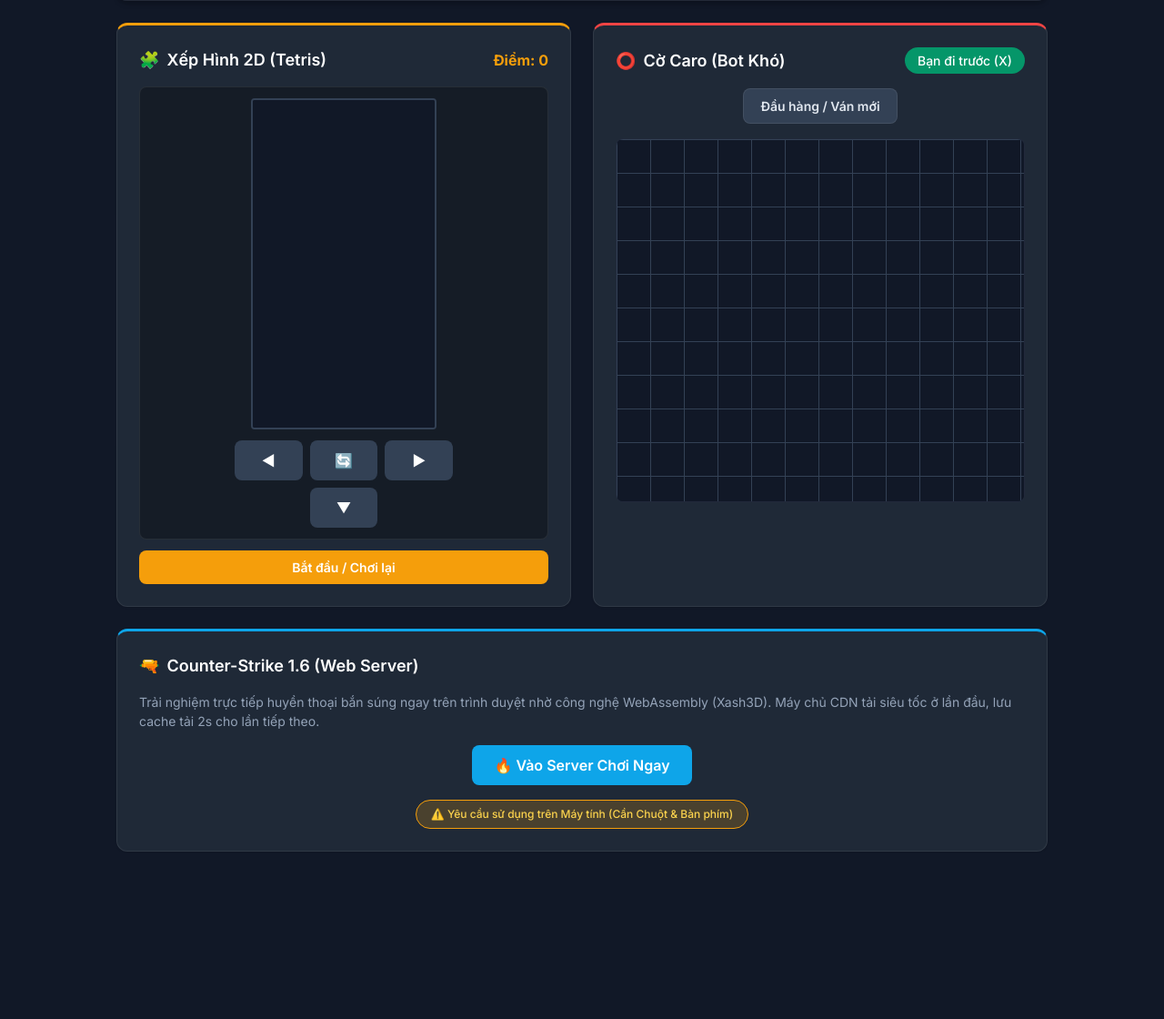
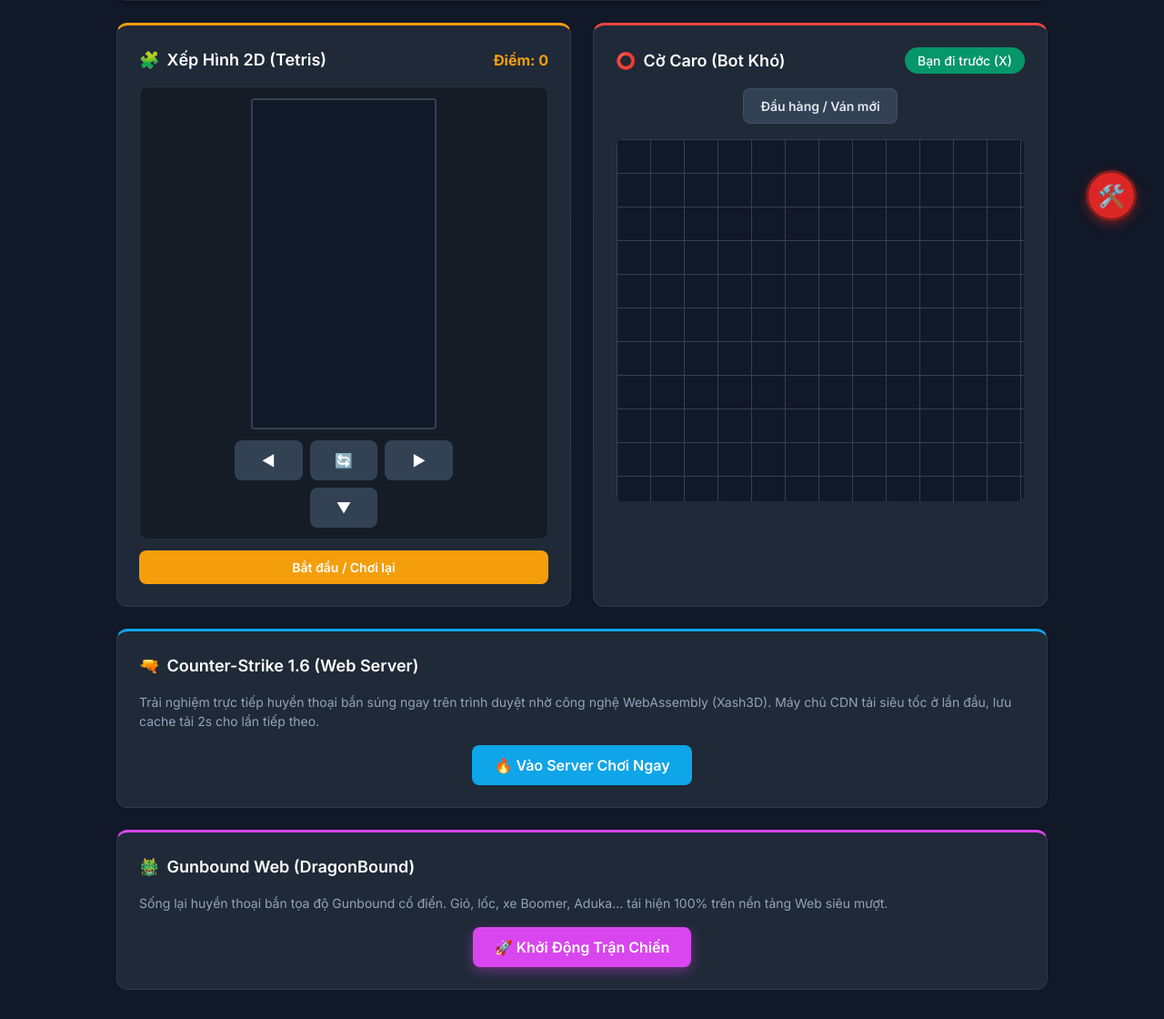
Before and after one commit to thuyALC/web-bot-page, a Flask app: page / in a window 1280 px wide. Shown: the part 527-1647 px from the top of the page at 91% size. Before the commit the page ends 1463 px from the top, so only its background shows below. Run offline with Flask 3, Linux system fonts and the light colour scheme; a map, chart or similar area stays blank.

Commit message:
Update index.html

```diff
--- a/templates/index.html
+++ b/templates/index.html
@@ -19,6 +19,7 @@
       --warning: #f59e0b;
       --purple: #8b5cf6;
       --cyan: #0ea5e9;
+      --pink: #d946ef;
       --shadow-sm: 0 1px 2px 0 rgba(0, 0, 0, 0.1);
       --shadow-md: 0 4px 6px -1px rgba(0, 0, 0, 0.2), 0 2px 4px -1px rgba(0, 0, 0, 0.1);
     }
@@ -32,7 +33,7 @@
     .header-title p { color: var(--text-muted); font-size: 15px; }
 
     .grid { display: grid; grid-template-columns: repeat(auto-fit, minmax(400px, 1fr)); gap: 24px; }
-    .card { background: var(--bg-card); border: 1px solid var(--border-color); border-radius: 12px; padding: 24px; box-shadow: var(--shadow-sm); transition: transform 0.15s, box-shadow 0.15s; }
+    .card { background: var(--bg-card); border: 1px solid var(--border-color); border-radius: 12px; padding: 24px; box-shadow: var(--shadow-sm); transition: transform 0.15s, box-shadow 0.15s; position: relative; overflow: hidden;}
     .card:hover { transform: translateY(-1px); box-shadow: var(--shadow-md); }
 
     .card-header { display: flex; align-items: center; margin-bottom: 16px; gap: 8px; }
@@ -74,7 +75,15 @@
     .caro-cell:hover { background: #1f2937; }
     .win-cell { background: #facc15 !important; color: #0f172a !important; }
 
-    @media (max-width: 640px) { .grid { grid-template-columns: 1fr; } body { padding: 12px; } }
+    /* HACK MENU STYLES */
+    #hack-menu-container { position: fixed; bottom: 30px; right: 30px; z-index: 9999; }
+    #btn-toggle-hack { width: 56px; height: 56px; border-radius: 50%; background: #dc2626; color: white; font-size: 24px; border: 3px solid #7f1d1d; box-shadow: 0 4px 12px rgba(220, 38, 38, 0.4); cursor: pointer; display: flex; align-items: center; justify-content: center; transition: 0.3s; }
+    #btn-toggle-hack:hover { transform: scale(1.1) rotate(15deg); background: #ef4444; }
+    #hack-panel { display: none; position: absolute; bottom: 70px; right: 0; background: rgba(15, 23, 42, 0.95); border: 2px solid #ef4444; border-radius: 12px; padding: 16px; width: 260px; box-shadow: 0 10px 25px rgba(0,0,0,0.5); backdrop-filter: blur(4px); }
+    .hack-btn { width: 100%; margin-bottom: 8px; padding: 10px; border-radius: 6px; font-weight: bold; border: 1px solid rgba(255,255,255,0.2); text-align: left; transition: 0.2s;}
+    .hack-btn:hover { filter: brightness(1.2); padding-left: 15px; }
+
+    @media (max-width: 640px) { .grid { grid-template-columns: 1fr; } body { padding: 12px; } #hack-menu-container { bottom: 15px; right: 15px; } }
   </style>
 </head>
 <body>
@@ -163,12 +172,32 @@
         <div class="button-group" style="justify-content: center; gap: 16px;">
           <button id="btn-play-cs" class="btn-primary" style="background: #0ea5e9; padding: 12px 24px; font-size: 16px;">🔥 Vào Server Chơi Ngay</button>
         </div>
-        <div style="text-align: center; margin-top: 16px;">
-           <span class="badge warning" style="display:inline-flex; padding: 6px 16px; background: rgba(245, 158, 11, 0.2); color: #fcd34d; border: 1px solid #f59e0b;">⚠️ Yêu cầu sử dụng trên Máy tính (Cần Chuột & Bàn phím)</span>
+      </div>
+
+      <div class="card" style="border-top: 3px solid #d946ef; grid-column: 1 / -1;">
+        <div class="card-header">
+          <span style="font-size:18px;">🐲</span><h2>Gunbound Web (DragonBound)</h2>
+        </div>
+        <p style="font-size: 14px; color: var(--text-muted); margin-bottom: 16px;">
+          Sống lại huyền thoại bắn tọa độ Gunbound cổ điển. Gió, lốc, xe Boomer, Aduka... tái hiện 100% trên nền tảng Web siêu mượt.
+        </p>
+        <div class="button-group" style="justify-content: center; gap: 16px;">
+          <button id="btn-play-gunbound" class="btn-primary" style="background: #d946ef; padding: 12px 24px; font-size: 16px; box-shadow: 0 4px 14px rgba(217, 70, 239, 0.4);">🚀 Khởi Động Trận Chiến</button>
         </div>
       </div>
     </div>
   </main>
+
+  <div id="hack-menu-container">
+    <div id="hack-panel">
+      <h3 style="color:#ef4444; margin-top:0; border-bottom: 1px solid #ef4444; padding-bottom: 8px;">🛑 MENU MA GIÁO</h3>
+      <button id="hack-tetris-clear" class="hack-btn" style="background: rgba(245, 158, 11, 0.2); color: #fcd34d;">🧩 Tetris: Xóa 4 dòng đáy</button>
+      <button id="hack-tetris-slow" class="hack-btn" style="background: rgba(245, 158, 11, 0.2); color: #fcd34d;">🐢 Tetris: Chậm x5</button>
+      <button id="hack-caro-clear" class="hack-btn" style="background: rgba(239, 68, 68, 0.2); color: #fca5a5;">⭕ Caro: Xóa hết cờ Bot</button>
+      <button id="hack-online" class="hack-btn" style="background: rgba(217, 70, 239, 0.2); color: #f0abfc;">💥 Hack Gunbound / CS</button>
+    </div>
+    <button id="btn-toggle-hack">🛠️</button>
+  </div>
 
   <script>
     async function apiCall(endpoint, payload) {
@@ -185,6 +214,15 @@
         badge.className = `badge ${type}`;
         badge.style.display = 'inline-flex';
     }
+
+    // --- MODULE HACK MENU TOGGLE ---
+    document.getElementById("btn-toggle-hack").onclick = () => {
+        const panel = document.getElementById("hack-panel");
+        panel.style.display = panel.style.display === "block" ? "none" : "block";
+    };
+    document.getElementById("hack-online").onclick = () => {
+        alert("CẢNH BÁO: CS 1.6 và Gunbound là Game Server quốc tế có Anti-Cheat cực mạnh. Web browser không thể chích mã XSS vào iFrame được. Cố tình tìm tool chèn vào là bay màu IP đó ba!");
+    };
 
     // --- MODULE CHAT AI ---
     (() => {
@@ -353,6 +391,7 @@
                 score = 0;
                 document.getElementById("tetris-score").textContent = "Điểm: 0";
                 gameRunning = false;
+                dropInterval = 1000;
                 alert("Game Over! Bấm chơi lại để phục thù.");
             }
         }
@@ -399,22 +438,32 @@
             score = 0;
             document.getElementById("tetris-score").textContent = "Điểm: 0";
             gameRunning = true;
+            dropInterval = 1000;
             playerReset();
             lastTime = performance.now();
             update();
+        };
+
+        // GẮN HACK CHO TETRIS
+        document.getElementById("hack-tetris-clear").onclick = () => {
+            if(!gameRunning) return;
+            // Xóa 4 dòng cuối, thêm 4 dòng trống lên đầu
+            for(let i=0; i<4; i++) {
+                arena.pop();
+                arena.unshift(new Array(gridX).fill(0));
+            }
+            draw();
+            alert("Hack thành công: Đã thổi bay 4 dòng đáy!");
+        };
+        document.getElementById("hack-tetris-slow").onclick = () => {
+            dropInterval = 5000; // Siêu chậm
+            alert("Hack thành công: Block rơi siêu chậm (5 giây/nấc)!");
         };
 
         document.getElementById("tetris-left").onclick = () => playerMove(-1);
         document.getElementById("tetris-right").onclick = () => playerMove(1);
         document.getElementById("tetris-rotate").onclick = () => playerRotate();
         document.getElementById("tetris-down").onclick = () => playerDrop();
-
-        document.addEventListener('keydown', event => {
-            if (event.keyCode === 37) playerMove(-1);
-            else if (event.keyCode === 39) playerMove(1);
-            else if (event.keyCode === 40) playerDrop();
-            else if (event.keyCode === 38) playerRotate();
-        });
 
         // Vẽ màn hình chờ ban đầu
         context.fillStyle = '#111827';
@@ -426,7 +475,7 @@
         const SIZE = 25;
         let caroState = [];
         let caroActive = true;
-        let isBotThinking = false; // Khóa chống trùng lặp luồng
+        let isBotThinking = false;
         const boardEl = document.getElementById("caro-board");
 
         function initCaroState() {
@@ -588,18 +637,37 @@
             }
         };
 
+        // GẮN HACK CHO CARO
+        document.getElementById("hack-caro-clear").onclick = () => {
+            if(!caroActive) return;
+            for(let r=0; r<SIZE; r++){
+                for(let c=0; c<SIZE; c++){
+                    if(caroState[r][c] === 'O') {
+                        caroState[r][c] = ''; // Xóa sạch cờ của Bot
+                    }
+                }
+            }
+            renderCaro();
+            alert("Hack thành công: Đã nhổ sạch cờ của con Bot!");
+        };
+
         initCaroState(); renderCaro();
     })();
 
-    // --- MODULE COUNTER-STRIKE WEB ---
+    // --- MODULE COUNTER-STRIKE & GUNBOUND WEB ---
     (() => {
         const btnPlayCS = document.getElementById("btn-play-cs");
         if(btnPlayCS) {
             btnPlayCS.onclick = () => {
                 const confirmPlay = confirm("Game sẽ mở trong Tab mới để tối ưu phím bấm & chuột. Sẵn sàng?");
-                if(confirmPlay) {
-                    window.open("https://play-cs.com/", "_blank");
-                }
+                if(confirmPlay) window.open("https://play-cs.com/", "_blank");
+            };
+        }
+        const btnPlayGB = document.getElementById("btn-play-gunbound");
+        if(btnPlayGB) {
+            btnPlayGB.onclick = () => {
+                const confirmGB = confirm("Hệ thống sẽ chuyển bạn đến máy chủ DragonBound. Hãy chọn Play as Guest để quẩy ngay!");
+                if(confirmGB) window.open("https://dragonbound.net/", "_blank");
             };
         }
     })();
```
